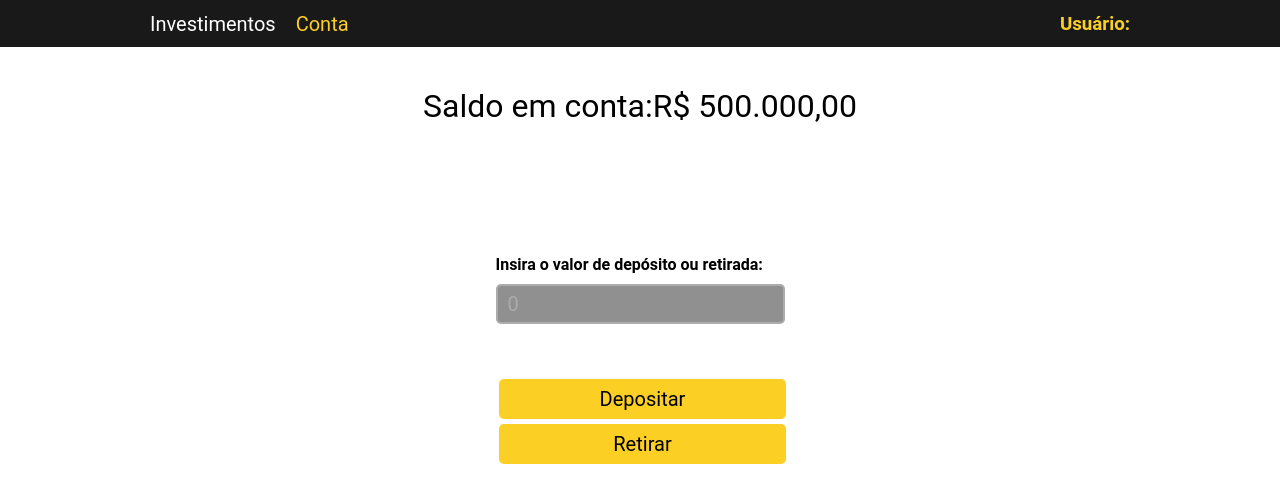
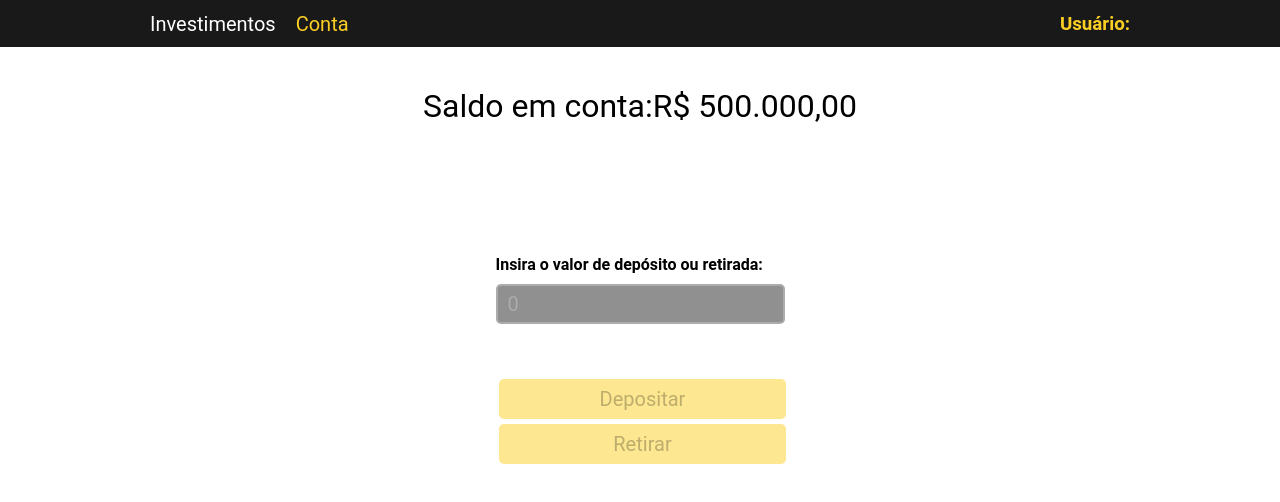
Before and after one commit to AmorimTorres/xp-app, a React (Create React App) app: page /conta in a window 1280 px wide. Shown: the top 502 px of the page. Built offline with nearby package versions, Linux system fonts and the light colour scheme.

Commit message:
REFAC: withdraw and deposit buttons verification on Account page

```diff
--- a/src/Pages/Account/Account.jsx
+++ b/src/Pages/Account/Account.jsx
@@ -21,6 +21,7 @@ function Account() {
     setInputValue('');
   };
 
+  const checkInputValue = inputValue === 0 || inputValue === '';
   const disableWithdrawButton = balance <= 0 || inputValue > balance;
 
   const balanceInRealBR = balance.toLocaleString('pt-br', {
@@ -49,11 +50,12 @@ function Account() {
           aria-label="deposit-button"
           onClick={depositHandleClick}
           className="balance-movements-button1"
+          disabled={checkInputValue}
         >
           Depositar
         </button>
         <button
-          disabled={!!disableWithdrawButton}
+          disabled={disableWithdrawButton || checkInputValue}
           type="button"
           aria-label="withdraw-button"
           onClick={withdrawHandleClick}
```
